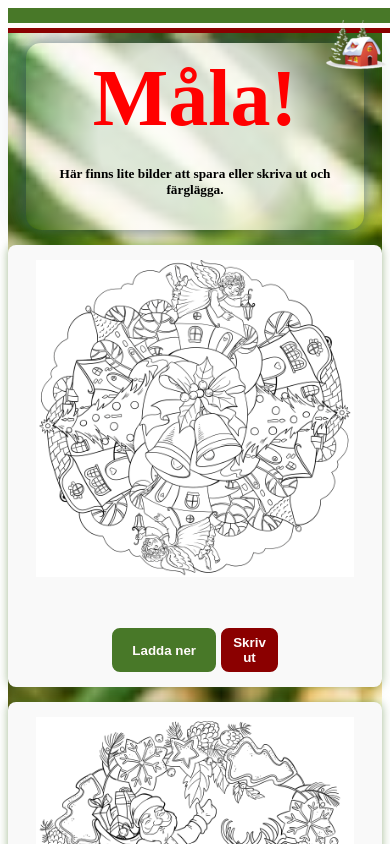
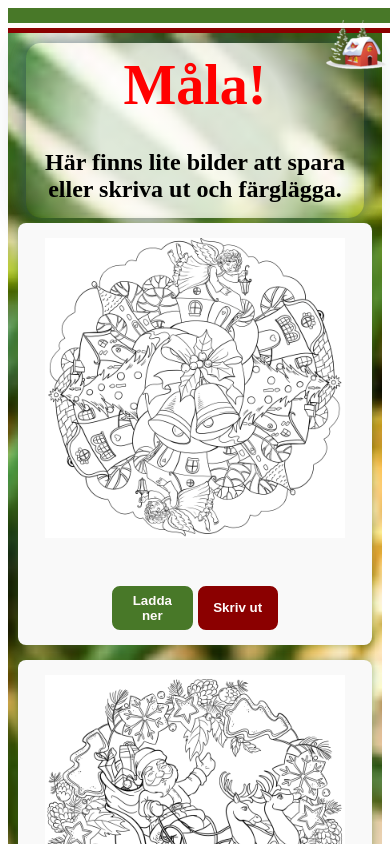
Before and after one commit to annkar73/react-christmas-card, a React (Vite) app: page /coloring in a window 390 px wide. Shown: the top 844 px of the page. Built offline with nearby package versions, Linux system fonts and the light colour scheme.

Commit message:
adjust padding and margins

```diff
--- a/src/pages/ColoringPage.tsx
+++ b/src/pages/ColoringPage.tsx
@@ -93,7 +93,7 @@ const handlePrint = (fullSize: string) => {
     <div className="coloring-page">
     <div className='heading-container'>
         <h3>Måla!</h3>
-        <h5>Här finns lite bilder att spara eller skriva ut och färglägga. </h5>
+        <h4>Här finns lite bilder att spara eller skriva ut och färglägga. </h4>
       </div>
       <div className="coloring-grid">
         {coloringPages.map((page) => {
--- a/src/styles/ColoringPageStyle/ColoringPage.css
+++ b/src/styles/ColoringPageStyle/ColoringPage.css
@@ -4,7 +4,7 @@
   text-align: center;
   justify-content: flex-start;
   align-items: center;
-  background-image: url('/public/floor_bg.jpg');
+  background-image: url('/floor_bg.jpg');
   background-size: cover;
   background-position: center;
   background-repeat: no-repeat;
@@ -14,8 +14,8 @@
 
 .heading-container {
     background-color: whitesmoke;
-    max-width: 85%;
-    padding: 15px 20px;
+    width: 85%;
+    padding: 10px 20px;
     border-radius: 15px;
     margin-top: 10px;
     padding: 10px;
@@ -31,11 +31,15 @@
 
 }
 .heading-container h3 {
-    font-size: 5rem;
+    font-size: 3.5rem;
     color: red;
     margin-bottom: 2px;
     margin-top: 0px;
 
+}
+.heading-container h4 {
+  font-size: 1.5rem;
+  margin-bottom: 5px;
 }
 
 
@@ -122,6 +126,7 @@
 @media (max-width: 400px) {
     .coloring-grid {
         grid-template-columns: 1fr;
+        margin: 5px 10px;
     }
     .coloring-item {
         width: auto; /* Gör bredden automatisk för att fylla hela kolumnen */
@@ -136,4 +141,8 @@
         width: 100%; /* Gör knappen fullbredd */
         text-align: center; /* Centrerar texten */
     }
+    .print-button {
+      width: 100%;
+      text-align: center;
+    }
 }
```
